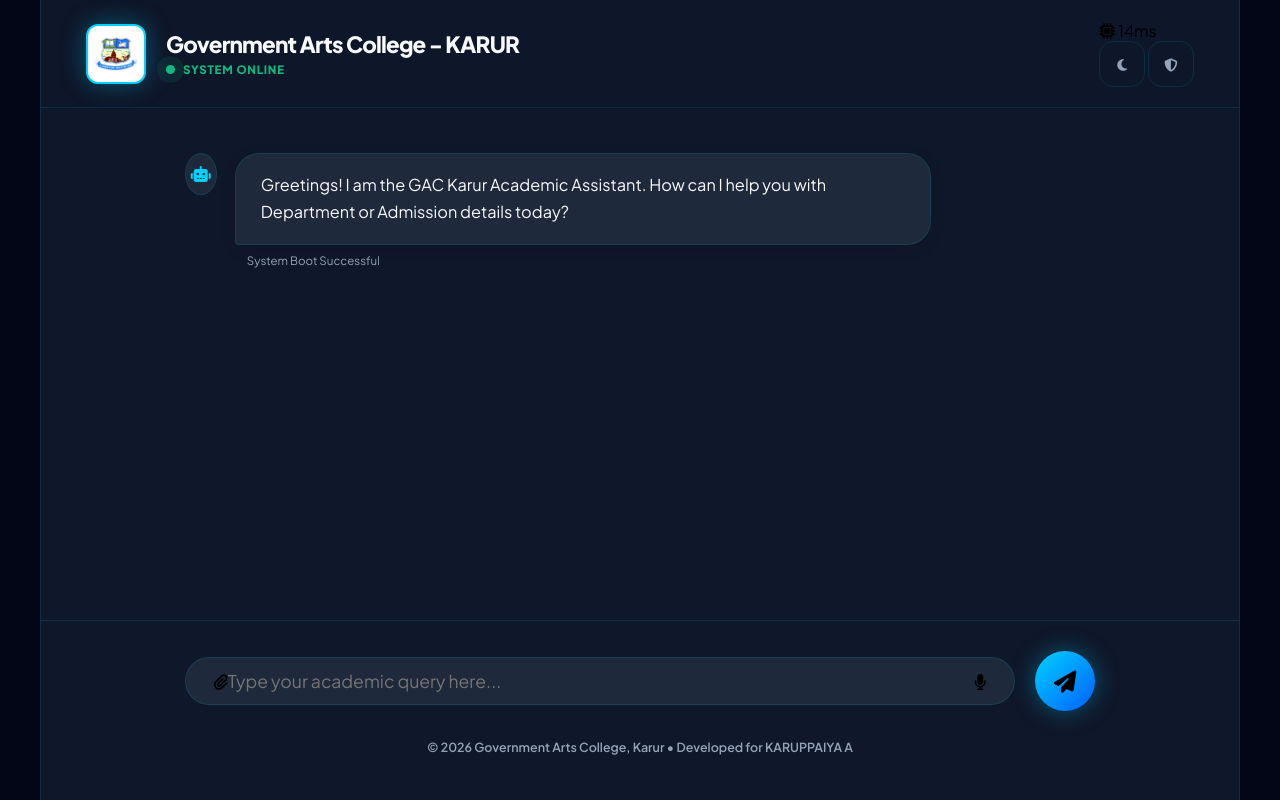
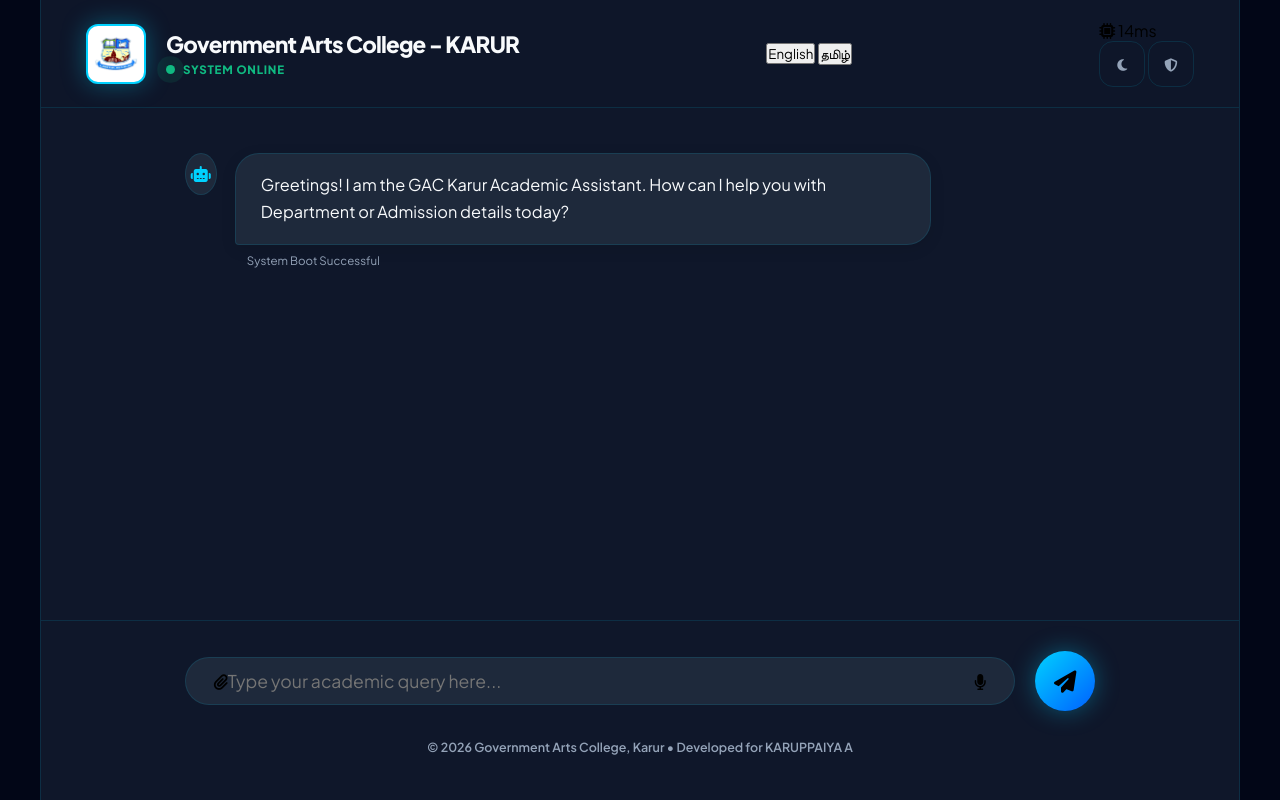
Before and after one commit to akptry26-bit/GACK-AI, a Flask app: page / in a window 1280 px wide. Run offline with Flask 3, Linux system fonts and the light colour scheme.

Commit message:
index.html
Added language selection buttons and functionality to set user language.

```diff
--- a/templates/index.html
+++ b/templates/index.html
@@ -24,6 +24,18 @@
                     </div>
                 </div>
             </div>
+<div class="lang-selector">
+    <button onclick="setLanguage('en')">English</button>
+    <button onclick="setLanguage('ta')">தமிழ்</button>
+</div>
+
+<script>
+let userLang = 'en'; // Default
+function setLanguage(lang) {
+    userLang = lang;
+    alert("Language set to: " + (lang === 'ta' ? 'Tamil' : 'English'));
+}
+</script>
 
             <div class="header-right">
                 <div class="environment-stats">
@@ -72,4 +84,5 @@
 
     <script src="{{ url_for('static', filename='js/chat.js') }}"></script>
 </body>
+
 </html>
```
